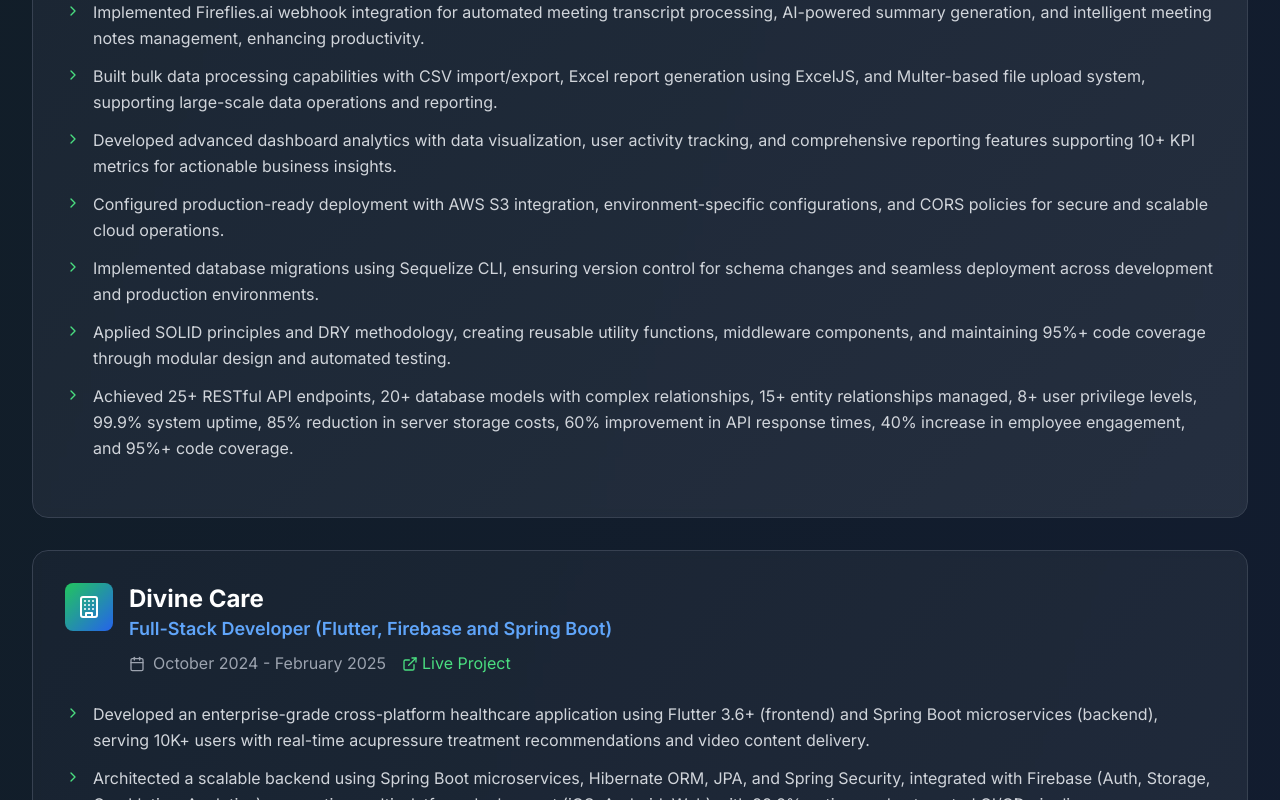
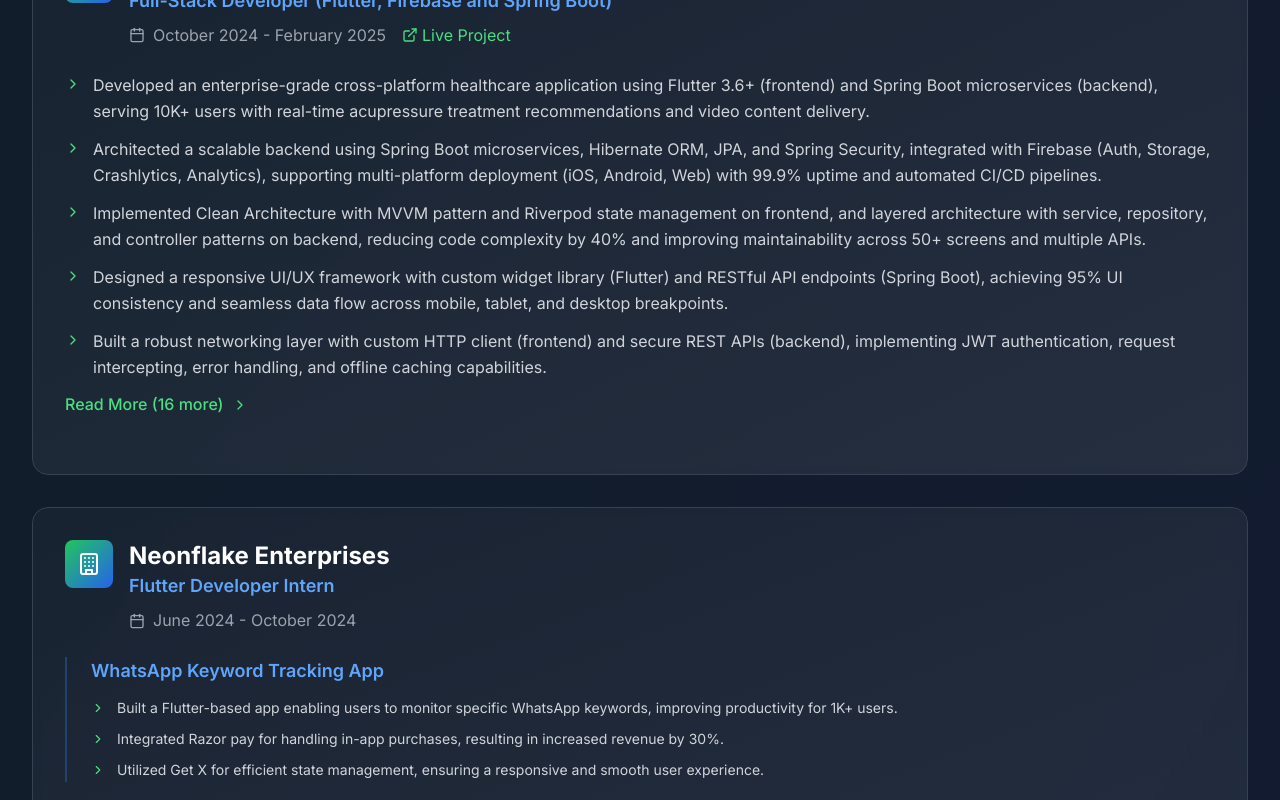
Before and after one commit to kratikpal/kratikpal.github.io, a React (Vite) app: page / in a window 1280 px wide. Shown: the part 3740-4540 px from the top of the page. Built offline with nearby package versions, Linux system fonts and the light colour scheme.

Commit message:
Enhance Experience component with expandable achievements and projects sections for better user interaction

```diff
--- a/src/components/Experience.tsx
+++ b/src/components/Experience.tsx
@@ -1,20 +1,54 @@
-import React from 'react';
-import { Building, Calendar, ExternalLink, ChevronRight } from 'lucide-react';
-import { resumeData } from '../data/resume';
+import { useState } from "react";
+import { Building, Calendar, ExternalLink, ChevronRight } from "lucide-react";
+import { resumeData } from "../data/resume";
 
 const Experience = () => {
+  const [expandedExperiences, setExpandedExperiences] = useState<Set<number>>(
+    new Set()
+  );
+  const [expandedProjects, setExpandedProjects] = useState<Set<string>>(
+    new Set()
+  );
+
+  const toggleExperienceExpansion = (index: number) => {
+    const newExpanded = new Set(expandedExperiences);
+    if (newExpanded.has(index)) {
+      newExpanded.delete(index);
+    } else {
+      newExpanded.add(index);
+    }
+    setExpandedExperiences(newExpanded);
+  };
+
+  const toggleProjectExpansion = (expIndex: number, projectIndex: number) => {
+    const key = `${expIndex}-${projectIndex}`;
+    const newExpanded = new Set(expandedProjects);
+    if (newExpanded.has(key)) {
+      newExpanded.delete(key);
+    } else {
+      newExpanded.add(key);
+    }
+    setExpandedProjects(newExpanded);
+  };
   return (
-    <section id="experience" className="py-20 bg-gray-900 relative overflow-hidden">
+    <section
+      id="experience"
+      className="py-20 bg-gray-900 relative overflow-hidden"
+    >
       <div className="absolute inset-0 bg-gradient-to-br from-green-900/10 to-blue-900/10"></div>
 
       <div className="max-w-7xl mx-auto px-4 sm:px-6 lg:px-8 relative z-10">
         <div className="text-center mb-16">
           <h2 className="text-4xl md:text-5xl font-bold text-white mb-4">
-            Work <span className="bg-gradient-to-r from-green-400 to-blue-400 bg-clip-text text-transparent">Experience</span>
+            Work{" "}
+            <span className="bg-gradient-to-r from-green-400 to-blue-400 bg-clip-text text-transparent">
+              Experience
+            </span>
           </h2>
           <div className="w-24 h-1 bg-gradient-to-r from-green-400 to-blue-400 mx-auto mb-6"></div>
           <p className="text-gray-400 max-w-2xl mx-auto">
-            My journey as a software developer across different companies and projects
+            My journey as a software developer across different companies and
+            projects
           </p>
         </div>
 
@@ -35,7 +69,9 @@
                       <h3 className="text-2xl font-bold text-white group-hover:text-green-400 transition-colors duration-300">
                         {exp.company}
                       </h3>
-                      <p className="text-lg text-blue-400 font-semibold">{exp.role}</p>
+                      <p className="text-lg text-blue-400 font-semibold">
+                        {exp.role}
+                      </p>
                       <div className="flex items-center text-gray-400 mt-2">
                         <Calendar size={16} className="mr-2" />
                         <span>{exp.duration}</span>
@@ -58,31 +94,112 @@
                 {/* Regular achievements */}
                 {exp.achievements && (
                   <div className="space-y-3 mb-6">
-                    {exp.achievements.map((achievement, achieveIndex) => (
-                      <div key={achieveIndex} className="flex items-start space-x-3">
-                        <ChevronRight className="text-green-400 mt-1 flex-shrink-0" size={16} />
-                        <p className="text-gray-300 leading-relaxed">{achievement}</p>
+                    {exp.achievements
+                      .slice(
+                        0,
+                        expandedExperiences.has(index)
+                          ? exp.achievements.length
+                          : 5
+                      )
+                      .map((achievement, achieveIndex) => (
+                        <div
+                          key={achieveIndex}
+                          className="flex items-start space-x-3"
+                        >
+                          <ChevronRight
+                            className="text-green-400 mt-1 flex-shrink-0"
+                            size={16}
+                          />
+                          <p className="text-gray-300 leading-relaxed">
+                            {achievement}
+                          </p>
                         </div>
                       ))}
+                    {exp.achievements.length > 5 && (
+                      <button
+                        onClick={() => toggleExperienceExpansion(index)}
+                        className="inline-flex items-center space-x-2 text-green-400 hover:text-green-300 transition-colors duration-200 font-medium mt-3"
+                      >
+                        <span>
+                          {expandedExperiences.has(index)
+                            ? "Show Less"
+                            : `Read More (${exp.achievements.length - 5} more)`}
+                        </span>
+                        <ChevronRight
+                          className={`transform transition-transform duration-200 ${
+                            expandedExperiences.has(index) ? "rotate-90" : ""
+                          }`}
+                          size={16}
+                        />
+                      </button>
+                    )}
                   </div>
                 )}
 
                 {/* Project-based achievements */}
                 {exp.projects && (
                   <div className="space-y-6">
-                    {exp.projects.map((project, projectIndex) => (
-                      <div key={projectIndex} className="border-l-2 border-blue-500/30 pl-6">
-                        <h4 className="text-lg font-semibold text-blue-400 mb-3">{project.name}</h4>
+                    {exp.projects.map((project, projectIndex) => {
+                      const projectKey = `${index}-${projectIndex}`;
+                      const isProjectExpanded =
+                        expandedProjects.has(projectKey);
+
+                      return (
+                        <div
+                          key={projectIndex}
+                          className="border-l-2 border-blue-500/30 pl-6"
+                        >
+                          <h4 className="text-lg font-semibold text-blue-400 mb-3">
+                            {project.name}
+                          </h4>
                           <div className="space-y-2">
-                          {project.achievements.map((achievement, achieveIndex) => (
-                            <div key={achieveIndex} className="flex items-start space-x-3">
-                              <ChevronRight className="text-green-400 mt-1 flex-shrink-0" size={14} />
-                              <p className="text-gray-300 text-sm leading-relaxed">{achievement}</p>
+                            {project.achievements
+                              .slice(
+                                0,
+                                isProjectExpanded
+                                  ? project.achievements.length
+                                  : 5
+                              )
+                              .map((achievement, achieveIndex) => (
+                                <div
+                                  key={achieveIndex}
+                                  className="flex items-start space-x-3"
+                                >
+                                  <ChevronRight
+                                    className="text-green-400 mt-1 flex-shrink-0"
+                                    size={14}
+                                  />
+                                  <p className="text-gray-300 text-sm leading-relaxed">
+                                    {achievement}
+                                  </p>
                                 </div>
                               ))}
+                            {project.achievements.length > 5 && (
+                              <button
+                                onClick={() =>
+                                  toggleProjectExpansion(index, projectIndex)
+                                }
+                                className="inline-flex items-center space-x-2 text-green-400 hover:text-green-300 transition-colors duration-200 font-medium mt-3"
+                              >
+                                <span>
+                                  {isProjectExpanded
+                                    ? "Show Less"
+                                    : `Read More (${
+                                        project.achievements.length - 5
+                                      } more)`}
+                                </span>
+                                <ChevronRight
+                                  className={`transform transition-transform duration-200 ${
+                                    isProjectExpanded ? "rotate-90" : ""
+                                  }`}
+                                  size={14}
+                                />
+                              </button>
+                            )}
                           </div>
                         </div>
-                    ))}
+                      );
+                    })}
                   </div>
                 )}
               </div>
```
Lines whose indentation alone changed are shown as unchanged.
